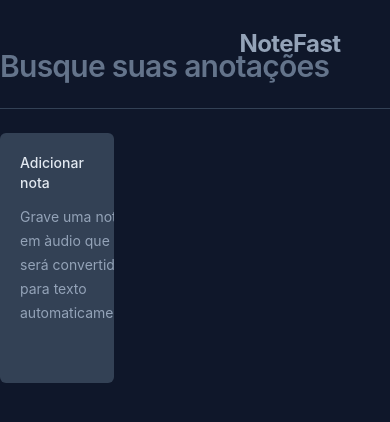
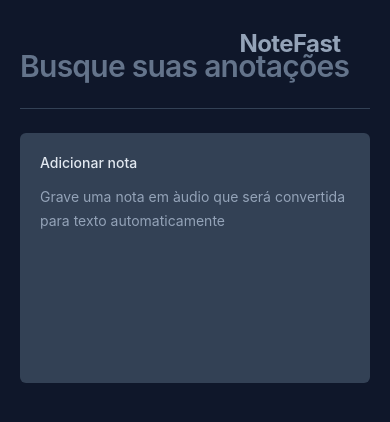
Before and after one commit to EdsonGaspar/notepad, a React (Vite) app: page / in a window 390 px wide. Shown: the top 422 px of the page. Built offline with nearby package versions, Linux system fonts and the light colour scheme.

Commit message:
Feat: A dicionado a responsividade da aplicação.

```diff
--- a/src/app.tsx
+++ b/src/app.tsx
@@ -55,9 +55,9 @@
       : notas;
 
   return (
-    <div className="max-w-6xl mx-auto my-12 space-y-6">
+    <div className="max-w-6xl mx-auto my-12 space-y-6 px-5 lg:px-0">
       {/* <img src={logo} alt="NLW Expert logo" /> */}
-      <p className="text-2xl text-center text-slate-400 font-bold py-2 px-4 tracking-tight cursor-pointer hover:text-slate-200 transition-all hover:rounded-lg w-40 absolute top-5 right-5 hover:scale-105 duration-300">
+      <p className="text-2xl text-center text-slate-400 font-bold py-2 px-4 tracking-tight cursor-pointer hover:text-slate-200 transition-all hover:rounded-lg w-40 absolute top-5 right-5 hover:scale-105 duration-300 ">
         <span>NoteFast</span>
       </p>
       <form className="w-full">
@@ -70,7 +70,7 @@
       </form>
       <div className="h-px bg-slate-700"></div>
 
-      <div className="grid grid-cols-3 gap-6 auto-rows-[250px]">
+      <div className="grid grid-cols-1 md:grid-cols-2 md:px-5 lg:grid-cols-3 gap-6 auto-rows-[250px]">
         <AddNoteCard onNoteCreated={onNoteCreated} />
         {filtereNotes.map((note) => {
           return <NoteCard key={note.id} note={note} />;
--- a/src/components/new-note-card.tsx
+++ b/src/components/new-note-card.tsx
@@ -96,7 +96,7 @@
       <Dialog.Portal>
         <Dialog.Overlay className="bg-black/60 inset-0 fixed" />
 
-        <Dialog.Content className="fixed left-1/2 top-1/2 -translate-x-1/2 -translate-y-1/2 max-w-[640px] w-full h-[60vh] bg-slate-700 rounded-md flex flex-col outline-none overflow-hidden">
+        <Dialog.Content className="fixed inset-0 md:inset-auto md:left-1/2 md:top-1/2 md:-translate-x-1/2 md:-translate-y-1/2 md:max-w-[640px] w-full md:h-[60vh] bg-slate-700 rounded-md flex flex-col outline-none overflow-hidden">
           <Dialog.Close className="absolute right-0 top-0 bg-slate-800 p-1.5 text-slate-400 hover:text-slate-100">
             <X className="size-5" />
           </Dialog.Close>
```
